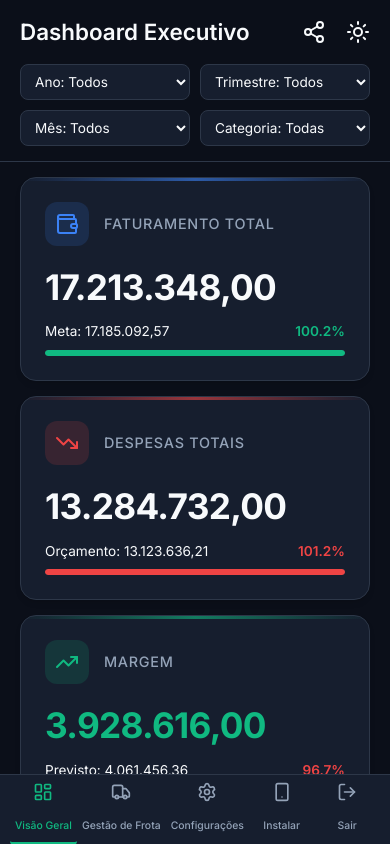
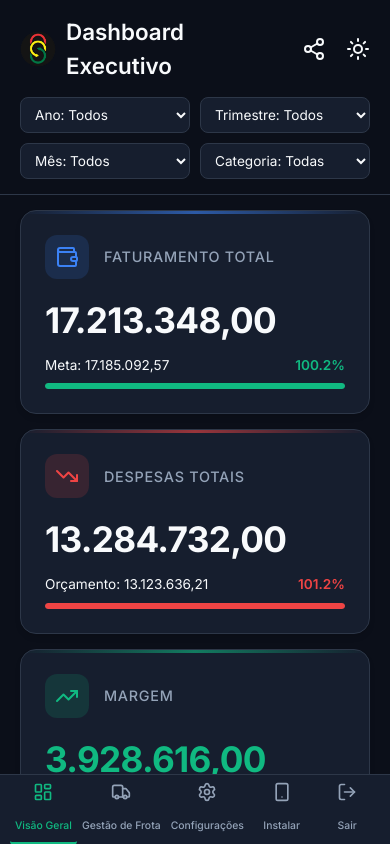
Before and after one commit to mauriciomtabi/riosul_BI, a React (Vite) app: page / in a window 390 px wide. Both pictures are taken after typing "name@example.com", "Sample123" into the empty fields and a click on the button "Validar e Iniciar Sessão". Built offline with nearby package versions, Linux system fonts and the light colour scheme.

Commit message:
feat: show riosul logo in mobile header

```diff
--- a/src/App.jsx
+++ b/src/App.jsx
@@ -268,7 +268,8 @@ function App() {
               <button title="Recolher/Expandir Menu" onClick={() => setIsSidebarOpen(!isSidebarOpen)} style={{ background: 'transparent', border: 'none', color: 'var(--text-main)', cursor: 'pointer', display: 'flex', alignItems: 'center' }}>
                 <Menu size={28} />
               </button>
-              <div>
+              <div style={{ display: 'flex', alignItems: 'center', gap: '10px' }}>
+                <img src="/favicon-circle.png" alt="Riosul" className="mobile-logo" />
                 <h1 style={{ marginBottom: 0 }}>
                   {activeTab === 'dashboard' ? 'Dashboard Executivo' : activeTab === 'settings' ? 'Configuração' : activeTab === 'install' ? 'Aplicativo' : 'Gestão de Frota'}
                 </h1>
--- a/src/index.css
+++ b/src/index.css
@@ -138,6 +138,15 @@ body {
 }
 
 /* Grid Layout */
+.mobile-logo {
+  display: none;
+  width: 36px;
+  height: 36px;
+  border-radius: 50%;
+  object-fit: cover;
+  flex-shrink: 0;
+}
+
 .period-selector {
   display: flex;
   gap: 15px;
@@ -358,6 +367,10 @@ body.light-mode .card:hover {
     padding: 8px 10px !important;
   }
 
+  .mobile-logo {
+    display: block !important;
+  }
+
   /* Tab Bar Mobile Inferior */
   .sidebar {
     position: fixed;
```
